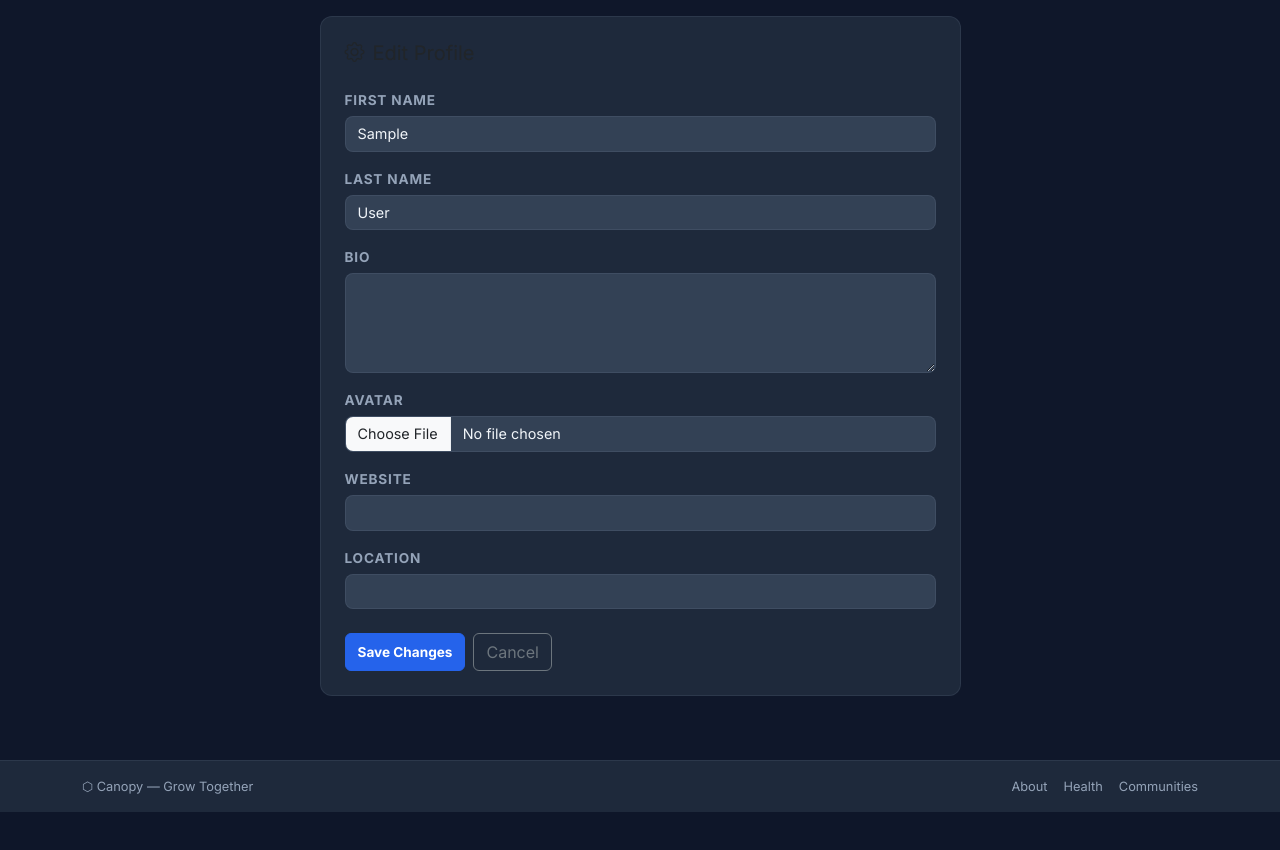
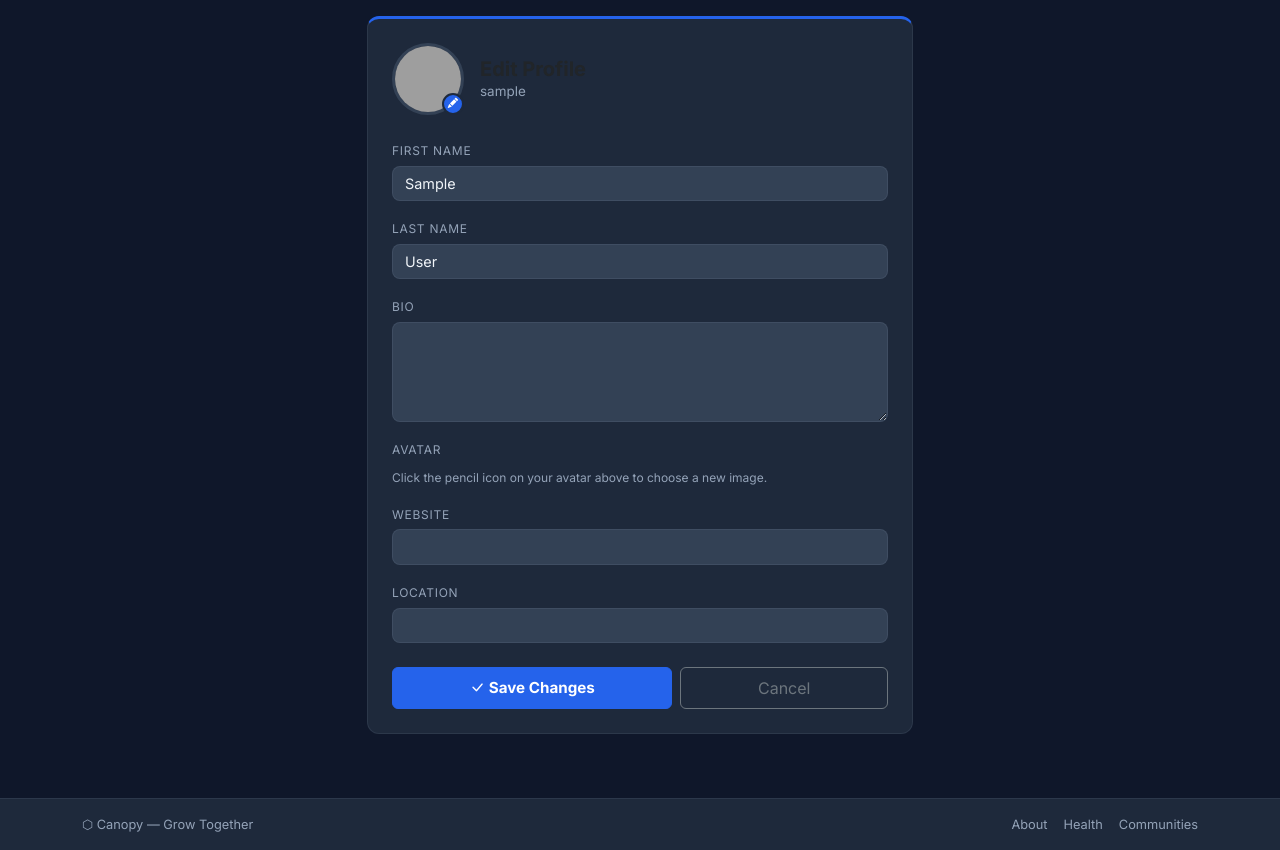
Before and after one commit to AnishIdhayan-1412/NexusBoard-V1, a Django app: page /accounts/edit/ in a window 1280 px wide. Shown: the part 61-911 px from the top of the page. Before the commit the page ends 873 px from the top, so only its background shows below. Run offline with Django 5.2, Linux system fonts and the light colour scheme; the visitor is signed in with stand-in values (Sample User, id 1); data that the repository does not hold is empty; grey boxes are pictures that could not be loaded.

Commit message:
ui: redesign accounts/edit_profile.html

```diff
--- a/templates/accounts/edit_profile.html
+++ b/templates/accounts/edit_profile.html
@@ -1,26 +1,107 @@
 {% extends 'base.html' %}
 {% block title %}Edit Profile{% endblock %}
+
+{% block extra_css %}
+<style>
+  .edit-card { border-top: 3px solid var(--nb-primary); }
+  .avatar-preview-wrap {
+    position: relative;
+    width: 72px; height: 72px;
+    flex-shrink: 0;
+  }
+  .avatar-preview {
+    width: 72px; height: 72px;
+    border-radius: 50%;
+    object-fit: cover;
+    border: 3px solid var(--nb-surface-2);
+    display: block;
+  }
+  .avatar-change-btn {
+    position: absolute;
+    bottom: 0; right: 0;
+    width: 22px; height: 22px;
+    border-radius: 50%;
+    background: var(--nb-primary);
+    border: 2px solid var(--nb-surface-1);
+    display: flex; align-items: center; justify-content: center;
+    cursor: pointer;
+    font-size: .65rem;
+    color: #fff;
+  }
+  /* Hide actual file input, trigger via label */
+  #id_avatar { display: none; }
+  .field-hint { font-size: .75rem; color: var(--nb-text-muted); margin-top: 4px; }
+</style>
+{% endblock %}
+
 {% block content %}
 <div class="row justify-content-center">
-  <div class="col-md-7">
-    <div class="card p-4">
-      <h5 class="mb-4"><i class="bi bi-gear me-2"></i>Edit Profile</h5>
+  <div class="col-12 col-md-8 col-lg-6">
+    <div class="card edit-card p-3 p-sm-4">
+
+      <!-- Header with live avatar preview -->
+      <div class="d-flex align-items-center gap-3 mb-4">
+        <div class="avatar-preview-wrap">
+          <img src="{{ user.get_avatar_url }}" alt="" class="avatar-preview" id="avatarPreview">
+          <label for="id_avatar" class="avatar-change-btn" title="Change avatar">
+            <i class="bi bi-pencil-fill"></i>
+          </label>
+        </div>
+        <div>
+          <h5 class="mb-0" style="font-weight:700">Edit Profile</h5>
+          <p class="text-muted mb-0" style="font-size:.84rem">{{ user.username }}</p>
+        </div>
+      </div>
+
       <form method="post" enctype="multipart/form-data">
         {% csrf_token %}
         {% for field in form %}
         <div class="mb-3">
-          <label class="form-label text-muted" style="font-size:.85rem;font-weight:600">{{ field.label|upper }}</label>
+          <label class="form-label">{{ field.label }}</label>
           {{ field }}
-          {% if field.errors %}<div class="text-danger" style="font-size:.82rem">{{ field.errors.0 }}</div>{% endif %}
-          {% if field.help_text %}<div class="text-muted" style="font-size:.8rem">{{ field.help_text }}</div>{% endif %}
+          {% if field.errors %}
+          <div class="text-danger mt-1" style="font-size:.82rem">
+            <i class="bi bi-exclamation-circle me-1"></i>{{ field.errors.0 }}
+          </div>
+          {% endif %}
+          {% if field.help_text and not field.errors %}
+          <div class="field-hint">{{ field.help_text }}</div>
+          {% endif %}
+          {% if field.html_name == 'avatar' %}
+          <div class="field-hint">Click the pencil icon on your avatar above to choose a new image.</div>
+          {% endif %}
         </div>
         {% endfor %}
-        <div class="d-flex gap-2 mt-4">
-          <button type="submit" class="btn btn-primary">Save Changes</button>
-          <a href="{% url 'accounts:profile' user.username %}" class="btn btn-outline-secondary">Cancel</a>
+
+        <div class="d-flex gap-2 mt-4 flex-column flex-sm-row">
+          <button type="submit" class="btn btn-primary flex-sm-fill py-2" style="font-size:.95rem">
+            <i class="bi bi-check-lg me-1"></i>Save Changes
+          </button>
+          <a href="{% url 'accounts:profile' user.username %}"
+             class="btn btn-outline-secondary flex-sm-fill py-2">
+            Cancel
+          </a>
         </div>
       </form>
+
     </div>
   </div>
 </div>
+
+<script>
+/* Live avatar preview when user picks a file */
+var avatarInput = document.getElementById('id_avatar');
+if (avatarInput) {
+  avatarInput.addEventListener('change', function() {
+    if (this.files && this.files[0]) {
+      var reader = new FileReader();
+      reader.onload = function(e) {
+        var preview = document.getElementById('avatarPreview');
+        if (preview) preview.src = e.target.result;
+      };
+      reader.readAsDataURL(this.files[0]);
+    }
+  });
+}
+</script>
 {% endblock %}
```
